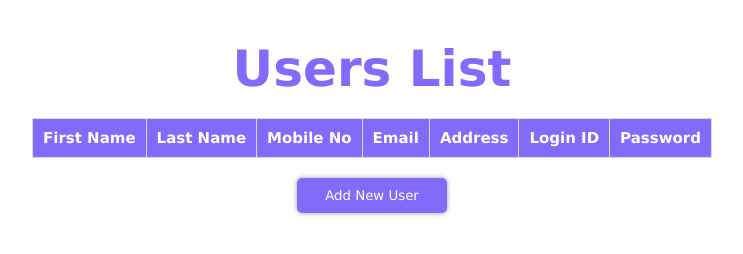
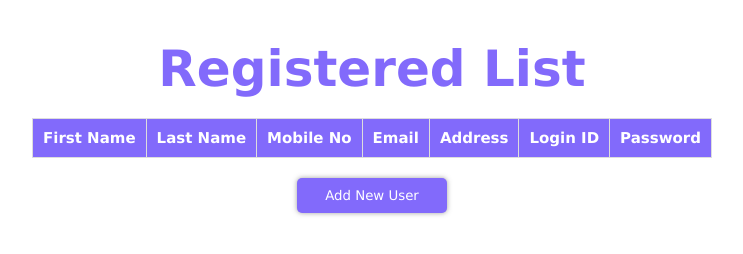
Before and after one commit to CodingShinchan/RegisterForm, a website: page public/display.html in a window 1280 px wide. Shown: the whole page, without its empty margins (268-1011 px from the left). Drawn offline with nearby package versions, Linux system fonts and the light colour scheme; no server answers.

Commit message:
Update display.html

```diff
--- a/public/display.html
+++ b/public/display.html
@@ -8,7 +8,7 @@
 </head>
 <body>
   <!-- HTML -->
-  <h1>Users List</h1>
+  <h1>Registered List</h1>
   <table>
     <thead>
       <tr>
```
